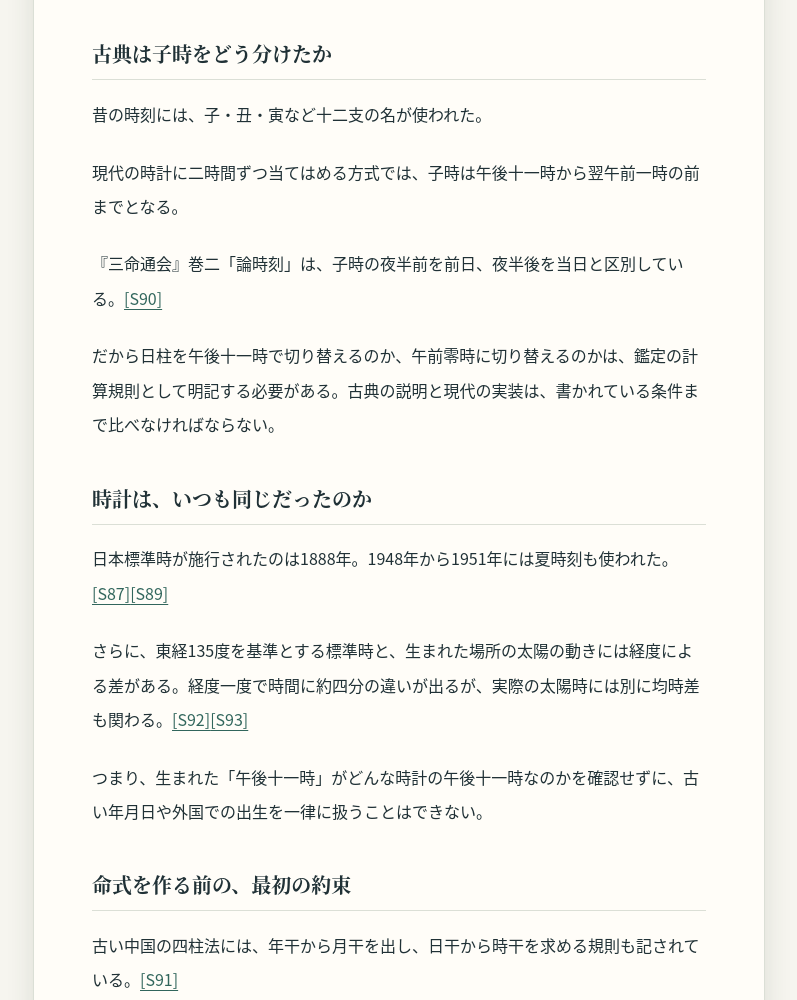
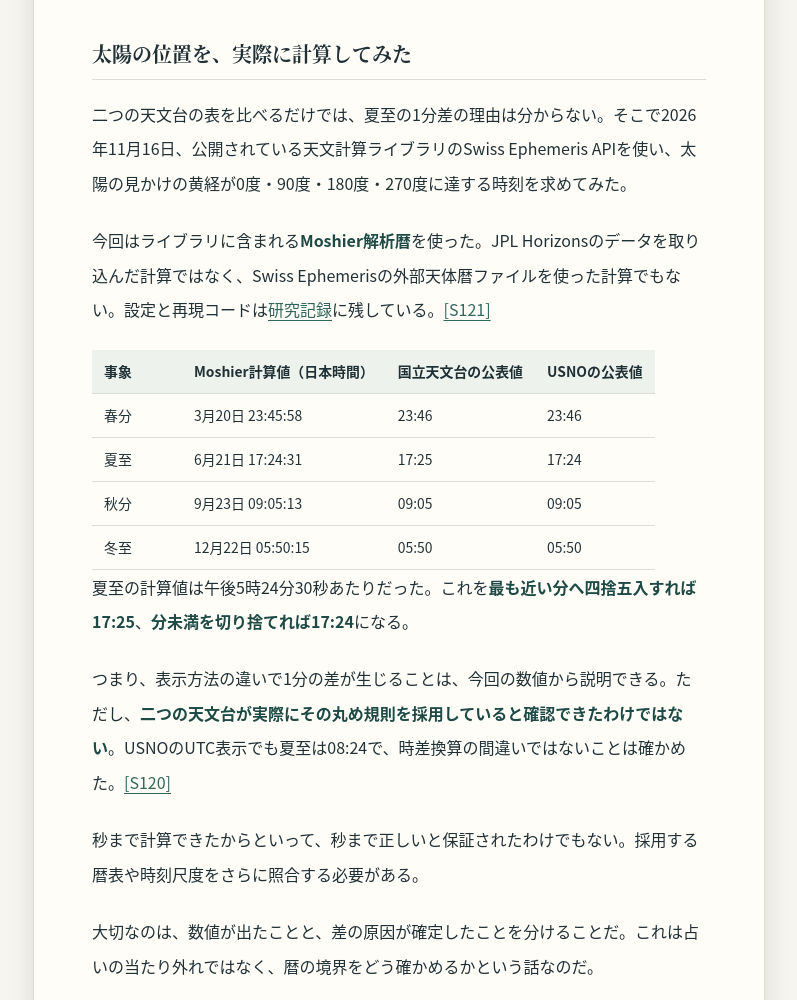
Before and after one commit to mochitadi2026-eng/sanmei-no-genryu, a plain HTML site: page docs/articles/12-calendar-and-birth-time.html in a window 1280 px wide. Shown: the part 2009-3009 px from the top of the page, without its empty margins (241-1038 px from the left). Drawn offline with Linux system fonts and the light colour scheme.

Commit message:
site: sync chapter 12 and source register HTML with numerical solar check

```diff
--- a/docs/articles/12-calendar-and-birth-time.html
+++ b/docs/articles/12-calendar-and-birth-time.html
@@ -48,6 +48,49 @@
 <p>四つのうち三つは分単位で一致した。一方、夏至には1分の差が残った。<strong>どちらかの天文台が間違っていると判断する材料ではない</strong>。表示の丸め方や時刻系などを調べない限り、差の理由は分からない。</p>
 <p>そして、この二つの表が示すのは季節の天文時刻であって、算命学の命式を正しいと認定するものではない。今回比較したのは二分二至であり、立春・啓蟄の時刻をUSNOの同じ表で独立検証したわけでもない。</p>
 <p>境界の数分が重要な人ほど、分からない秒数を分かったことにしない。ここが、暦を使う診断の出発点だと思う。</p>
+<h2>太陽の位置を、実際に計算してみた</h2>
+<p>二つの天文台の表を比べるだけでは、夏至の1分差の理由は分からない。そこで2026年11月16日、公開されている天文計算ライブラリのSwiss Ephemeris APIを使い、太陽の見かけの黄経が0度・90度・180度・270度に達する時刻を求めてみた。</p>
+<p>今回はライブラリに含まれる<strong>Moshier解析暦</strong>を使った。JPL Horizonsのデータを取り込んだ計算ではなく、Swiss Ephemerisの外部天体暦ファイルを使った計算でもない。設定と再現コードは<a href="https://github.com/mochitadi2026-eng/sanmei-no-genryu/blob/main/research/solar-longitude-crosscheck-2026-11-16.md">研究記録</a>に残している。<a class="source-link" href="../sources.html#S121">[S121]</a></p>
+<table>
+<thead>
+<tr>
+  <th>事象</th>
+  <th>Moshier計算値（日本時間）</th>
+  <th>国立天文台の公表値</th>
+  <th>USNOの公表値</th>
+</tr>
+</thead>
+<tbody>
+<tr>
+  <td>春分</td>
+  <td>3月20日 23:45:58</td>
+  <td>23:46</td>
+  <td>23:46</td>
+</tr>
+<tr>
+  <td>夏至</td>
+  <td>6月21日 17:24:31</td>
+  <td>17:25</td>
+  <td>17:24</td>
+</tr>
+<tr>
+  <td>秋分</td>
+  <td>9月23日 09:05:13</td>
+  <td>09:05</td>
+  <td>09:05</td>
+</tr>
+<tr>
+  <td>冬至</td>
+  <td>12月22日 05:50:15</td>
+  <td>05:50</td>
+  <td>05:50</td>
+</tr>
+</tbody>
+</table>
+<p>夏至の計算値は午後5時24分30秒あたりだった。これを<strong>最も近い分へ四捨五入すれば17:25</strong>、<strong>分未満を切り捨てれば17:24</strong>になる。</p>
+<p>つまり、表示方法の違いで1分の差が生じることは、今回の数値から説明できる。ただし、<strong>二つの天文台が実際にその丸め規則を採用していると確認できたわけではない</strong>。USNOのUTC表示でも夏至は08:24で、時差換算の間違いではないことは確かめた。<a class="source-link" href="../sources.html#S120">[S120]</a></p>
+<p>秒まで計算できたからといって、秒まで正しいと保証されたわけでもない。採用する暦表や時刻尺度をさらに照合する必要がある。</p>
+<p>大切なのは、数値が出たことと、差の原因が確定したことを分けることだ。これは占いの当たり外れではなく、暦の境界をどう確かめるかという話なのだ。</p>
 <h2>古典は子時をどう分けたか</h2>
 <p>昔の時刻には、子・丑・寅など十二支の名が使われた。</p>
 <p>現代の時計に二時間ずつ当てはめる方式では、子時は午後十一時から翌午前一時の前までとなる。</p>
@@ -65,7 +108,8 @@
 <hr />
 <p><strong>公式資料で確認</strong>：二十四節気、2026年立春・啓蟄時刻、NAOJとUSNOの二分二至の公表時刻比較、日本標準時と夏時刻。<br />
 <strong>伝世本文で確認</strong>：『三命通会』巻二の時刻・月時の規則。<br />
-<strong>未確認</strong>：夏至の公表分時刻が1分異なる理由、算命学各流派の境界規則、現在の診断エンジンの全面的な数値検証。<br />
-<strong>典拠</strong>：<a class="source-link" href="../sources.html#S84">[S84]</a> <a class="source-link" href="../sources.html#S85">[S85]</a> <a class="source-link" href="../sources.html#S87">[S87]</a> <a class="source-link" href="../sources.html#S89">[S89]</a> <a class="source-link" href="../sources.html#S90">[S90]</a> <a class="source-link" href="../sources.html#S91">[S91]</a> <a class="source-link" href="../sources.html#S92">[S92]</a> <a class="source-link" href="../sources.html#S93">[S93]</a> <a class="source-link" href="../sources.html#S119">[S119]</a>（<a href="../sources.html">出典一覧</a>）</p>
+<strong>数値計算で確認</strong>：Moshier解析暦による2026年二分二至の太陽視黄経の計算値。<br />
+<strong>未確認</strong>：夏至の公表分時刻が1分異なる原因、各機関の秒値と丸め規則、JPL Horizonsによる照合、算命学各流派の境界規則、現在の診断エンジンの全面的な数値検証。<br />
+<strong>典拠</strong>：<a class="source-link" href="../sources.html#S84">[S84]</a> <a class="source-link" href="../sources.html#S85">[S85]</a> <a class="source-link" href="../sources.html#S87">[S87]</a> <a class="source-link" href="../sources.html#S89">[S89]</a> <a class="source-link" href="../sources.html#S90">[S90]</a> <a class="source-link" href="../sources.html#S91">[S91]</a> <a class="source-link" href="../sources.html#S92">[S92]</a> <a class="source-link" href="../sources.html#S93">[S93]</a> <a class="source-link" href="../sources.html#S119">[S119]</a> <a class="source-link" href="../sources.html#S120">[S120]</a> <a class="source-link" href="../sources.html#S121">[S121]</a>（<a href="../sources.html">出典一覧</a>）</p>
 <p><a href="11-trigrams-and-najia.html">前へ：第11話</a> ｜ <a href="13-eastern-and-western-skies.html">次へ：第13話</a></p>
 </article></main><footer class="foot">算命の源流 — 記されたことと、考えたことを分けて読む。<br>研究原稿 v0.5.0 / 2026-10-31</footer></body></html>
```
